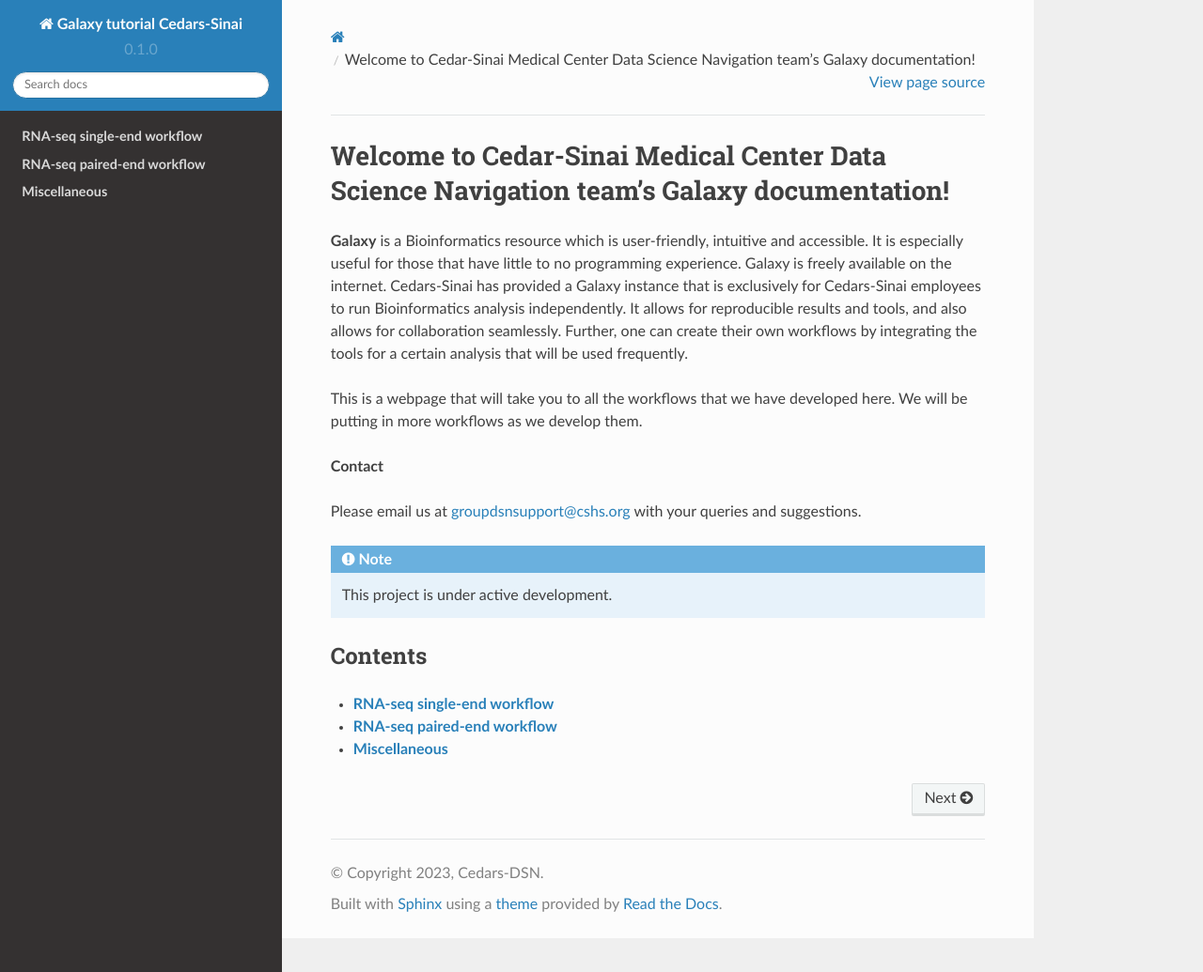
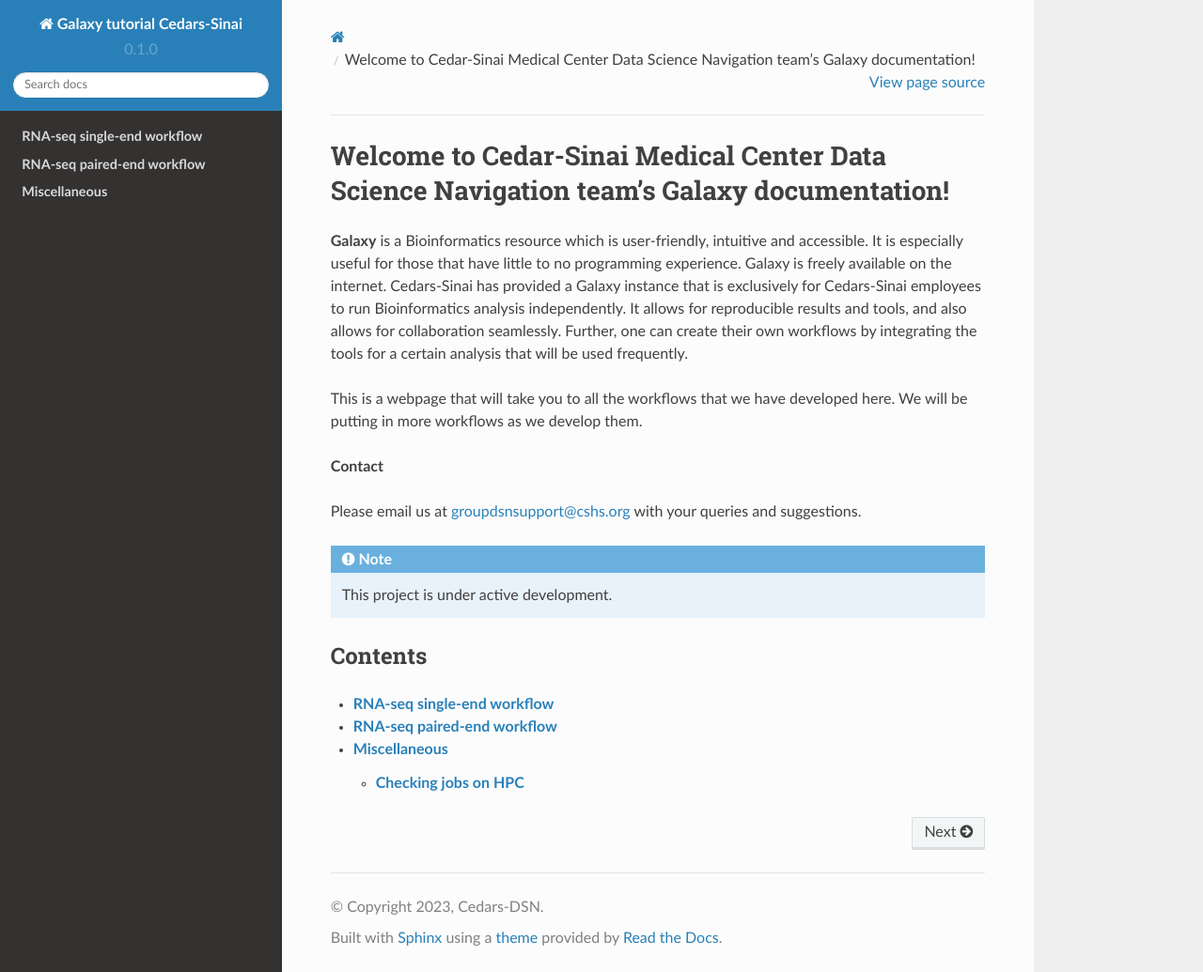
Before and after one commit to CedarsDSN/Galaxy_tutorial_landing_page, a Sphinx documentation site: the page built from docs/index.rst, in a window 1280 px wide and 1035 px high. Shown: the whole window at 94% size. Built offline with Sphinx 7.4.7 and the Read the Docs theme 2.0.0, drawn with Linux system fonts in a browser that asks for light colours; pages that are not in the unit, such as notebooks, are missing from menus.

Commit message:
Update index.rst

```diff
--- a/docs/Miscellaneous/index.rst
+++ b/docs/Miscellaneous/index.rst
@@ -2,3 +2,8 @@
 ==================
 
 Links to miscellaneous pages can be found here -
+
+.. toctree::
+    :depth: 2
+
+   Checking jobs on HPC
```
